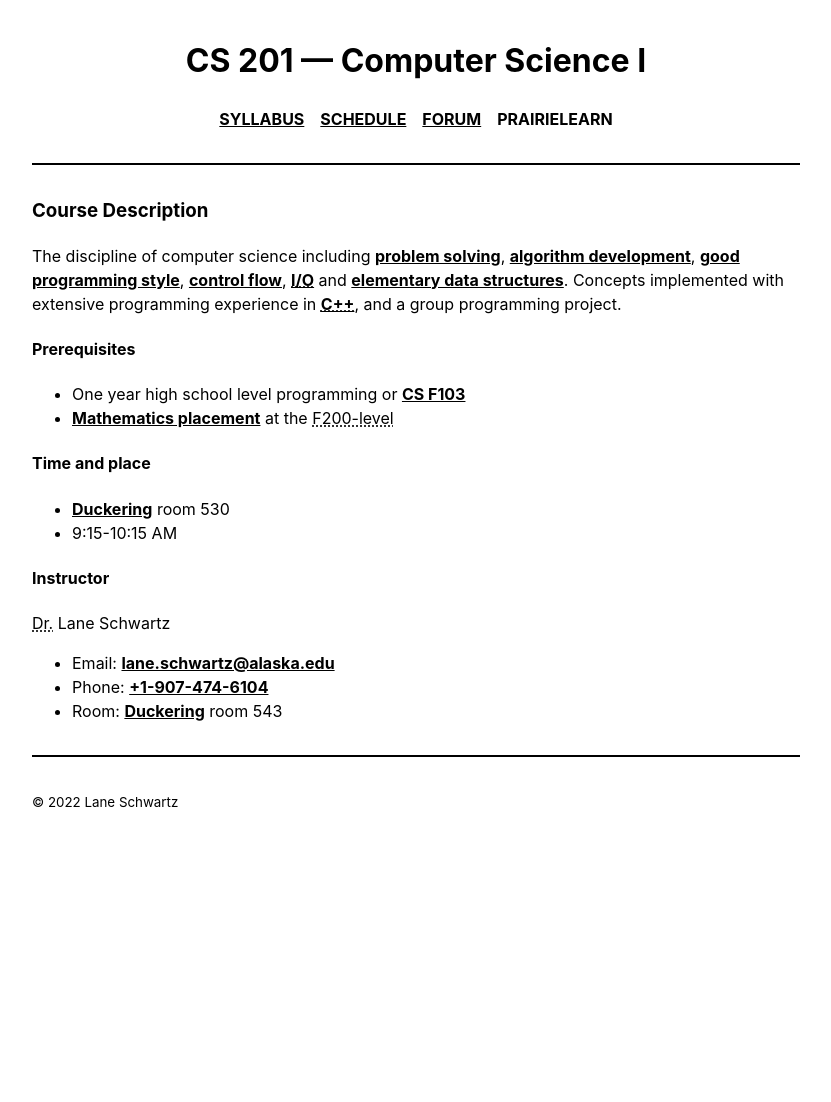
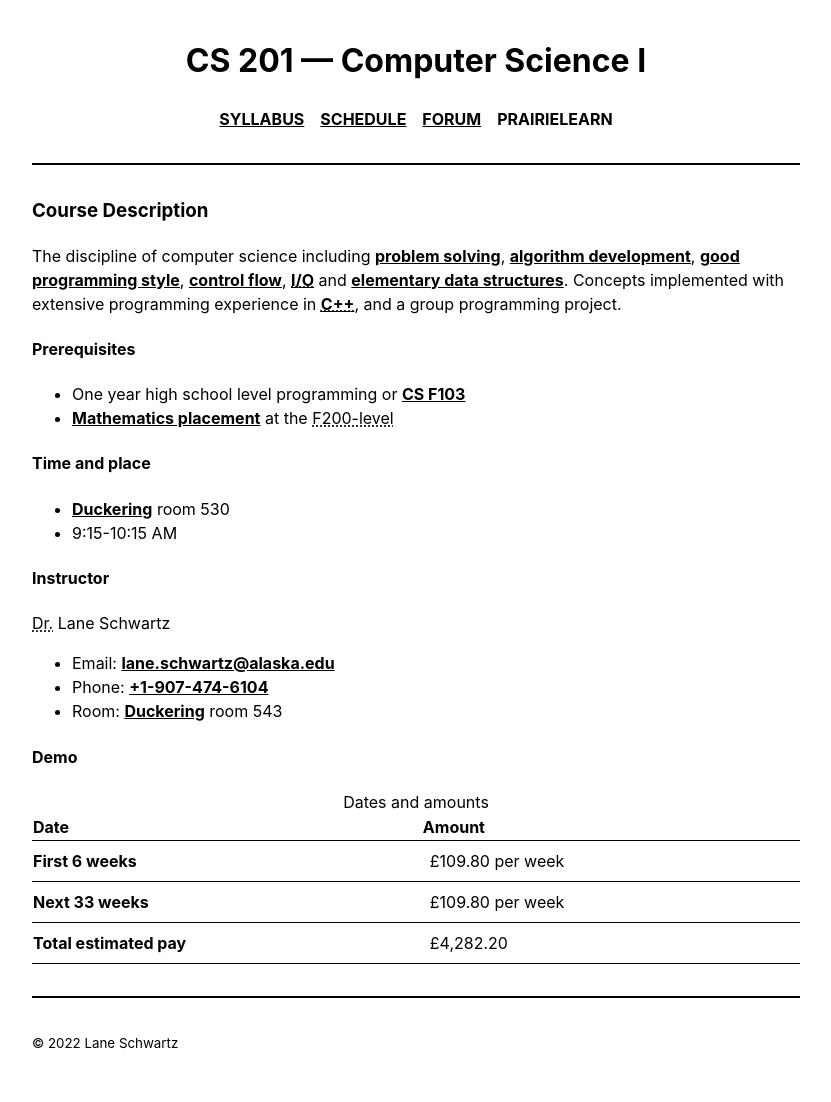
Before and after one commit to 2022-Fall-UAF-CS201/2022-Fall-UAF-CS201.github.io, a Jekyll site: the page built from index.md, in a window 1280 px wide. Shown: the whole page, without its empty margins (224-1055 px from the left). Built offline with Jekyll 4.4.1, drawn with Linux system fonts in a browser that asks for light colours; before the commit the page ends 900 px from its top, so only the background shows below that.

Commit message:
Testing table

```diff
--- a/index.md
+++ b/index.md
@@ -30,3 +30,30 @@ Dr. Lane Schwartz
 * Email: [lane.schwartz@alaska.edu](mailto:lane.schwartz@alaska.edu)
 * Phone: [+1-907-474-6104](tel:+1-907-474-6104)
 * Room: [Duckering](https://uaf.edu/campusmap/for-visitors/buildings/duckering.php) room 543
+
+
+
+#### Demo
+<table>
+  <caption>Dates and amounts</caption>
+  <thead>
+    <tr>
+      <th scope="col">Date</th>
+      <th scope="col">Amount</th>
+    </tr>
+  </thead>
+  <tbody>
+    <tr>
+      <th scope="row">First 6 weeks</th>
+      <td>£109.80 per week</td>
+    </tr>
+    <tr>
+      <th scope="row">Next 33 weeks</th>
+      <td>£109.80 per week</td>
+    </tr>
+    <tr>
+      <th scope="row">Total estimated pay</th>
+      <td>£4,282.20</td>
+    </tr>
+  </tbody>
+</table>
```
